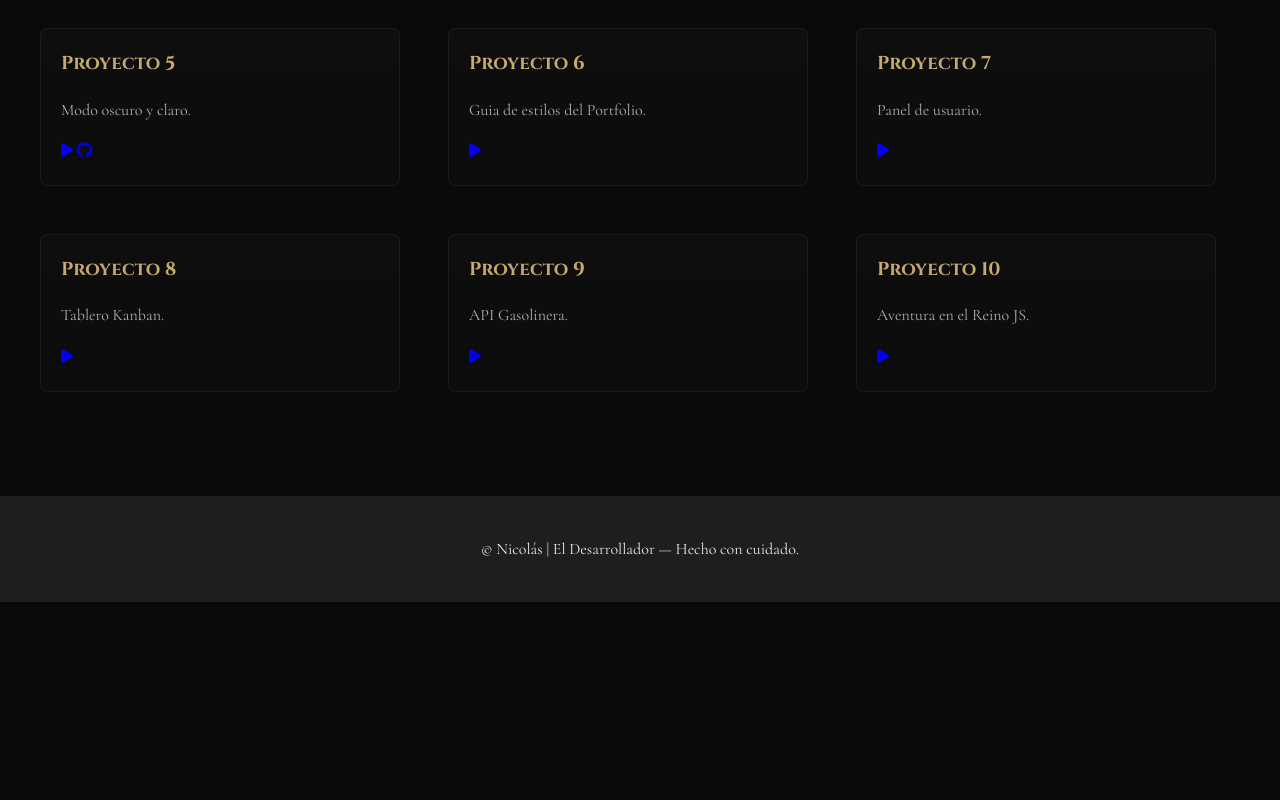
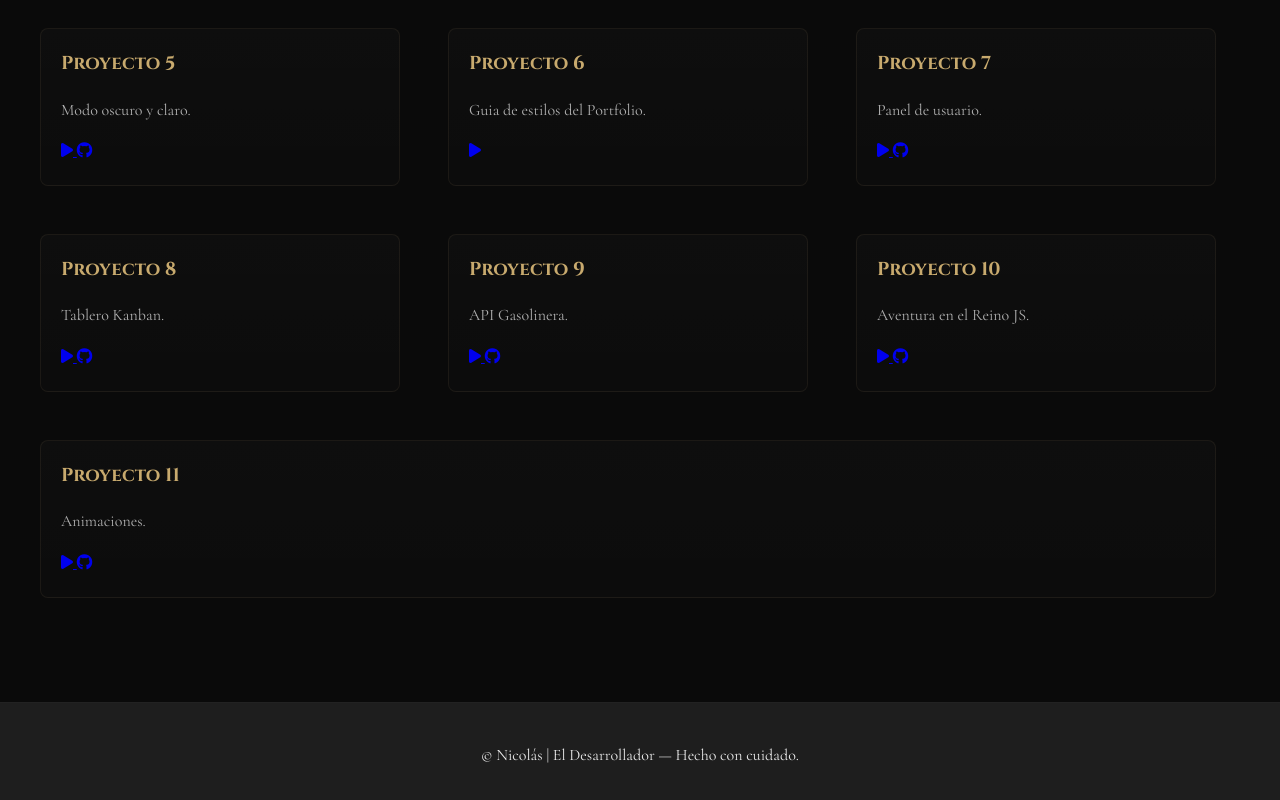
Before and after one commit to nicolas09128/Portafolios, a plain HTML site: page index.html in a window 1280 px wide. Shown: the part 1822-2622 px from the top of the page. Before the commit the page ends 2424 px from the top, so only its background shows below. Drawn offline with nearby package versions, Linux system fonts and the light colour scheme.

Commit message:
Update de Animaciones

```diff
--- a/index.html
+++ b/index.html
@@ -126,6 +126,9 @@
                     <a href="https://nicolas09128.github.io/Panel-Usuario/" target="_blank" title="Ver proyecto">
                         <i class="fa-solid fa-play"></i>
                     </a>
+                    <a href="https://github.com/nicolas09128/Panel-Usuario" target="_blank" title="Ver código en GitHub">
+                        <i class="fa-brands fa-github"></i>
+                    </a>
                 </div>
             </article>
             <article class="card tarjeta">
@@ -134,6 +137,9 @@
                 <div class="card-icons">
                     <a href="https://nicolas09128.github.io/Tablero-Kanban/" target="_blank" title="Ver proyecto">
                         <i class="fa-solid fa-play"></i>
+                    </a>
+                    <a href="https://github.com/nicolas09128/Tablero-Kanban" target="_blank" title="Ver código en GitHub">
+                        <i class="fa-brands fa-github"></i>
                     </a>
                 </div>
             </article>
@@ -144,6 +150,9 @@
                     <a href="https://nicolas09128.github.io/API-Gasolinera/" target="_blank" title="Ver proyecto">
                         <i class="fa-solid fa-play"></i>
                     </a>
+                    <a href="https://github.com/nicolas09128/API-Gasolinera" target="_blank" title="Ver código en GitHub">
+                        <i class="fa-brands fa-github"></i>
+                    </a>
                 </div>
             </article>
             <article class="card tarjeta">
@@ -152,6 +161,21 @@
                 <div class="card-icons">
                     <a href="https://nicolas09128.github.io/Aventura-Reinos-JS/" target="_blank" title="Ver proyecto">
                         <i class="fa-solid fa-play"></i>
+                    </a>
+                    <a href="https://github.com/nicolas09128/Aventura-Reinos-JS" target="_blank" title="Ver código en GitHub">
+                        <i class="fa-brands fa-github"></i>
+                    </a>
+                </div>
+            </article>
+            <article class="card tarjeta">
+                <h3>Proyecto 11</h3>
+                <p class="card-desc">Animaciones.</p>
+                <div class="card-icons">
+                    <a href="https://nicolas09128.github.io/Animaciones/" target="_blank" title="Ver proyecto">
+                        <i class="fa-solid fa-play"></i>
+                    </a>
+                    <a href="https://github.com/nicolas09128/Animaciones" target="_blank" title="Ver código en GitHub">
+                        <i class="fa-brands fa-github"></i>
                     </a>
                 </div>
             </article>
```
